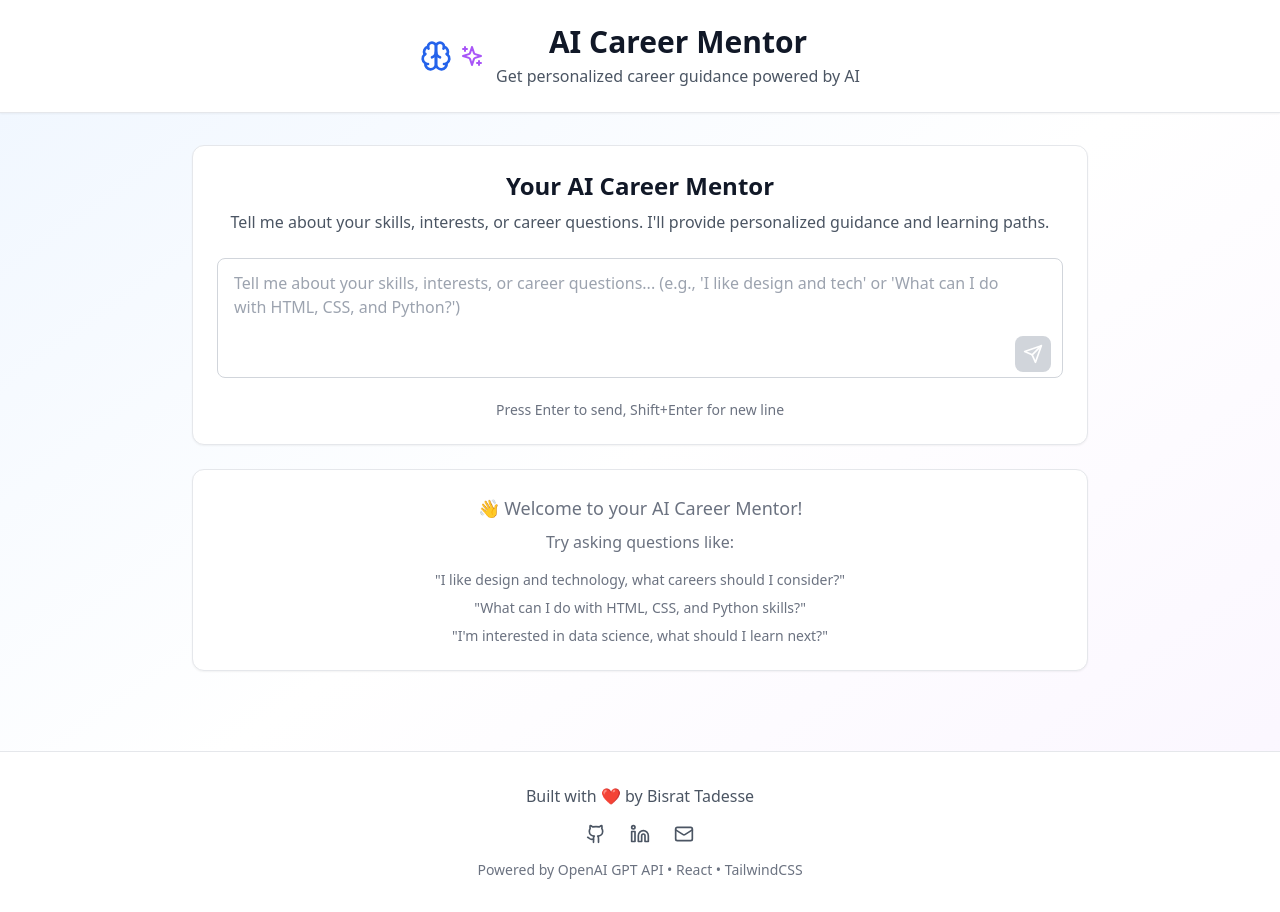
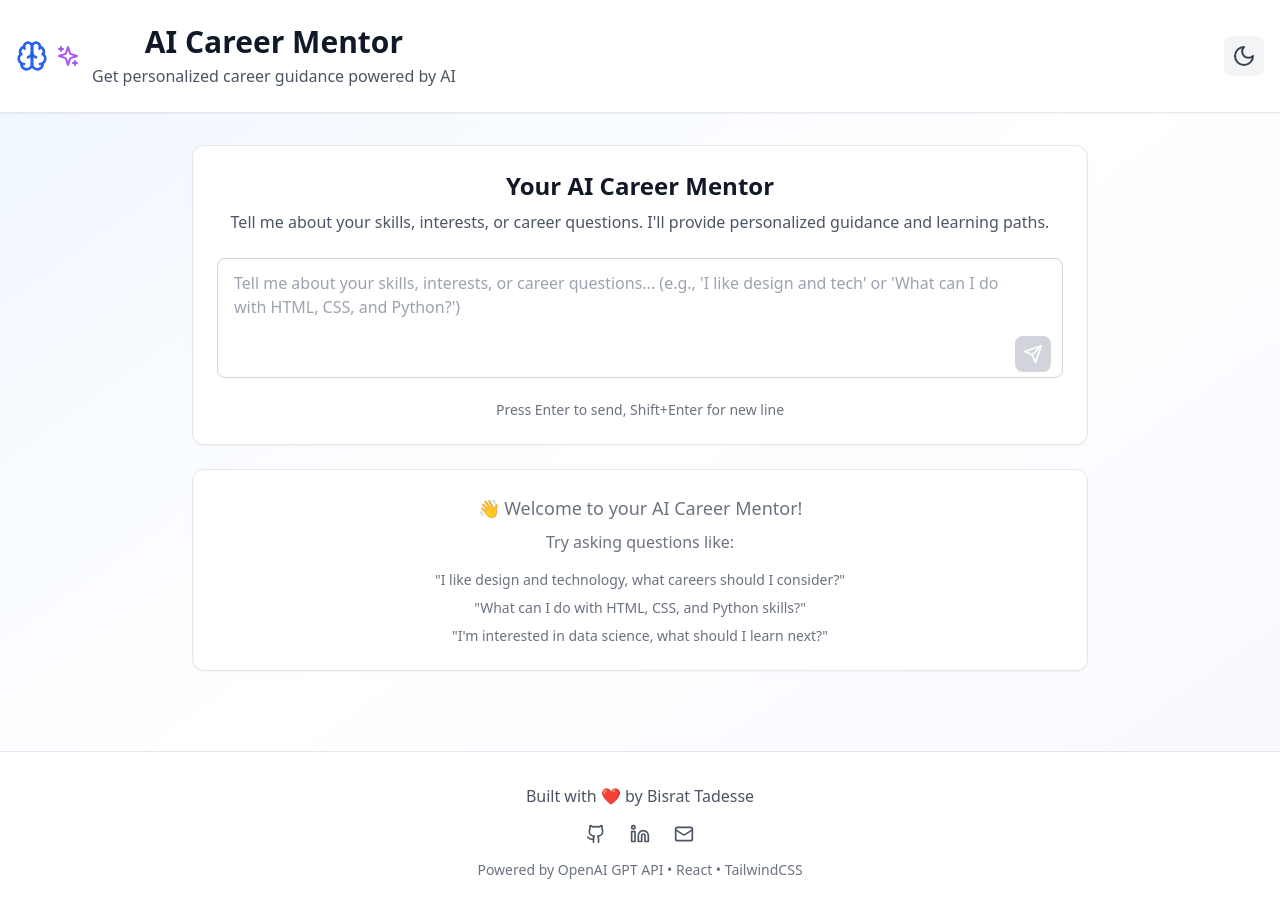
Before and after one commit to bisoul1984/AI-Powered-Career-Mentor-Assistant, a React (Vite) app: page / in a window 1280 px wide. Built offline with nearby package versions, Linux system fonts and the light colour scheme.

Commit message:
Add light/dark mode theme toggle with persistent user preference

```diff
--- a/src/App.jsx
+++ b/src/App.jsx
@@ -1,12 +1,35 @@
-import { useState } from 'react'
+import { useState, useEffect } from 'react'
 import Header from './components/Header'
 import CareerMentor from './components/CareerMentor'
 import Footer from './components/Footer'
 
+const THEME_KEY = 'careerMentorTheme'
+
 function App() {
+  // Theme state: 'light' or 'dark'
+  const [theme, setTheme] = useState(() => {
+    const saved = localStorage.getItem(THEME_KEY)
+    return saved || 'light'
+  })
+
+  // Apply theme class to html element
+  useEffect(() => {
+    const root = window.document.documentElement
+    if (theme === 'dark') {
+      root.classList.add('dark')
+    } else {
+      root.classList.remove('dark')
+    }
+    localStorage.setItem(THEME_KEY, theme)
+  }, [theme])
+
+  const toggleTheme = () => {
+    setTheme((prev) => (prev === 'light' ? 'dark' : 'light'))
+  }
+
   return (
-    <div className="min-h-screen bg-gradient-to-br from-blue-50 via-white to-purple-50">
-      <Header />
+    <div className="min-h-screen bg-gradient-to-br from-blue-50 via-white to-purple-50 dark:from-gray-900 dark:via-gray-900 dark:to-gray-800 transition-colors duration-300">
+      <Header theme={theme} toggleTheme={toggleTheme} />
       <main className="container mx-auto px-4 py-8">
         <CareerMentor />
       </main>
--- a/src/components/Header.jsx
+++ b/src/components/Header.jsx
@@ -1,23 +1,34 @@
-import { Brain, Sparkles } from 'lucide-react'
+import { Brain, Sparkles, Sun, Moon } from 'lucide-react'
 
-const Header = () => {
+const Header = ({ theme, toggleTheme }) => {
   return (
-    <header className="bg-white shadow-sm border-b border-gray-200">
-      <div className="container mx-auto px-4 py-6">
-        <div className="flex items-center justify-center space-x-3">
+    <header className="bg-white shadow-sm border-b border-gray-200 dark:bg-gray-900 dark:border-gray-800 transition-colors duration-300">
+      <div className="container mx-auto px-4 py-6 flex items-center justify-between">
+        <div className="flex items-center space-x-3">
           <div className="flex items-center space-x-2">
             <Brain className="h-8 w-8 text-primary-600" />
             <Sparkles className="h-6 w-6 text-purple-500" />
           </div>
           <div className="text-center">
-            <h1 className="text-3xl font-bold text-gray-900">
+            <h1 className="text-3xl font-bold text-gray-900 dark:text-gray-100">
               AI Career Mentor
             </h1>
-            <p className="text-gray-600 mt-1">
+            <p className="text-gray-600 dark:text-gray-300 mt-1">
               Get personalized career guidance powered by AI
             </p>
           </div>
         </div>
+        <button
+          onClick={toggleTheme}
+          className="ml-4 p-2 rounded-lg bg-gray-100 hover:bg-gray-200 dark:bg-gray-800 dark:hover:bg-gray-700 transition-colors duration-200 focus:outline-none focus:ring-2 focus:ring-primary-400"
+          aria-label="Toggle theme"
+        >
+          {theme === 'dark' ? (
+            <Sun className="h-6 w-6 text-yellow-400" />
+          ) : (
+            <Moon className="h-6 w-6 text-gray-700" />
+          )}
+        </button>
       </div>
     </header>
   )
--- a/src/index.css
+++ b/src/index.css
@@ -4,24 +4,24 @@
 
 @layer base {
   body {
-    @apply bg-gray-50 text-gray-900;
+    @apply bg-gray-50 text-gray-900 dark:bg-gray-900 dark:text-gray-100;
   }
 }
 
 @layer components {
   .btn-primary {
-    @apply bg-primary-600 hover:bg-primary-700 text-white font-medium py-2 px-4 rounded-lg transition-colors duration-200 focus:outline-none focus:ring-2 focus:ring-primary-500 focus:ring-offset-2;
+    @apply bg-primary-600 hover:bg-primary-700 text-white font-medium py-2 px-4 rounded-lg transition-colors duration-200 focus:outline-none focus:ring-2 focus:ring-primary-500 focus:ring-offset-2 dark:bg-primary-500 dark:hover:bg-primary-600 dark:focus:ring-primary-400;
   }
 
   .btn-secondary {
-    @apply bg-gray-200 hover:bg-gray-300 text-gray-800 font-medium py-2 px-4 rounded-lg transition-colors duration-200 focus:outline-none focus:ring-2 focus:ring-gray-500 focus:ring-offset-2;
+    @apply bg-gray-200 hover:bg-gray-300 text-gray-800 font-medium py-2 px-4 rounded-lg transition-colors duration-200 focus:outline-none focus:ring-2 focus:ring-gray-500 focus:ring-offset-2 dark:bg-gray-800 dark:hover:bg-gray-700 dark:text-gray-100 dark:focus:ring-gray-400;
   }
 
   .input-field {
-    @apply w-full px-4 py-3 border border-gray-300 rounded-lg focus:ring-2 focus:ring-primary-500 focus:border-primary-500 transition-colors duration-200 resize-none;
+    @apply w-full px-4 py-3 border border-gray-300 rounded-lg focus:ring-2 focus:ring-primary-500 focus:border-primary-500 transition-colors duration-200 resize-none dark:bg-gray-800 dark:border-gray-700 dark:text-gray-100 dark:focus:ring-primary-400 dark:focus:border-primary-400;
   }
 
   .card {
-    @apply bg-white rounded-xl shadow-sm border border-gray-200 p-6;
+    @apply bg-white rounded-xl shadow-sm border border-gray-200 p-6 dark:bg-gray-800 dark:border-gray-700;
   }
 }
--- a/tailwind.config.js
+++ b/tailwind.config.js
@@ -1,5 +1,6 @@
 /** @type {import('tailwindcss').Config} */
 export default {
+  darkMode: 'class',
   content: [
     "./index.html",
     "./src/**/*.{js,ts,jsx,tsx}",
```
